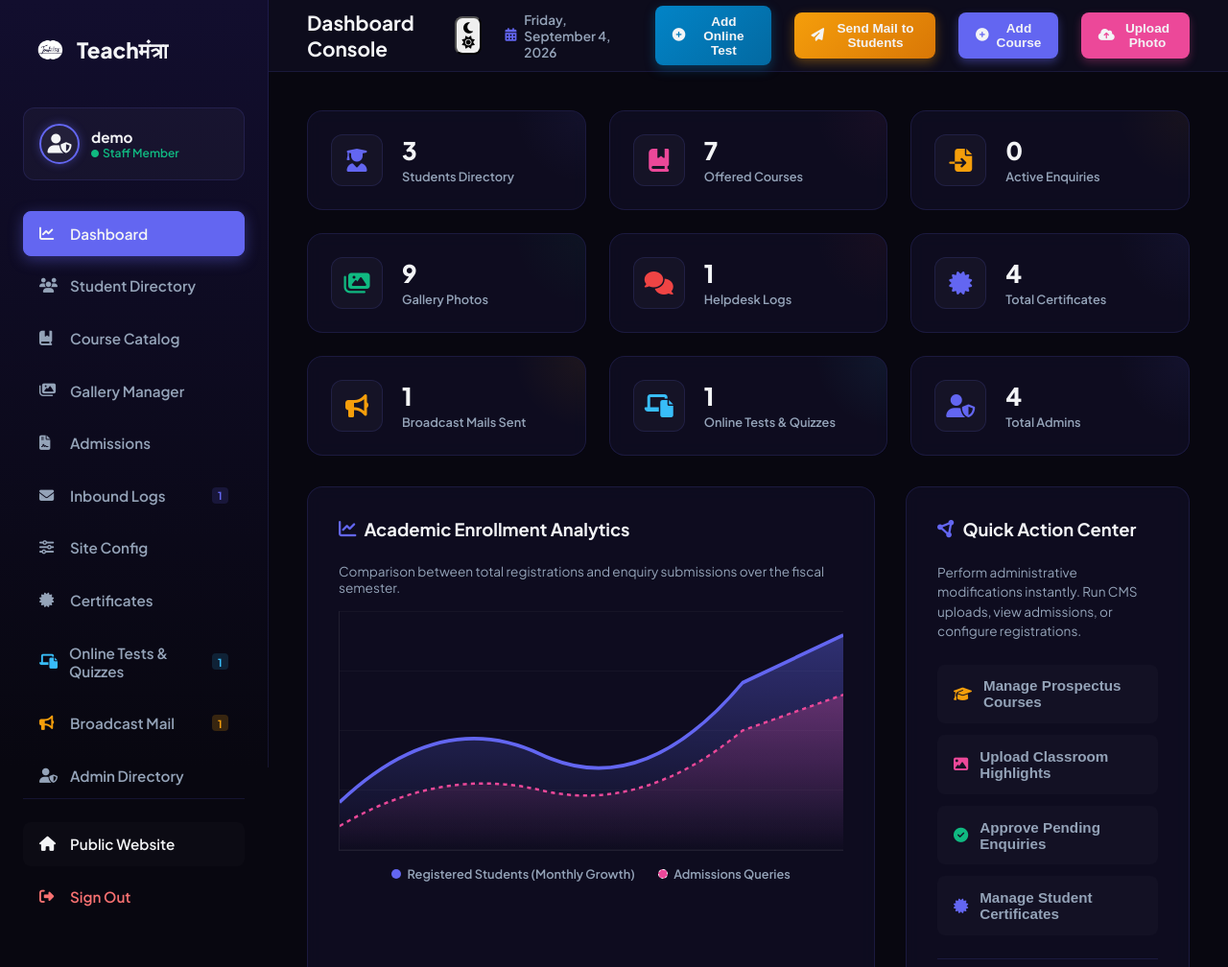
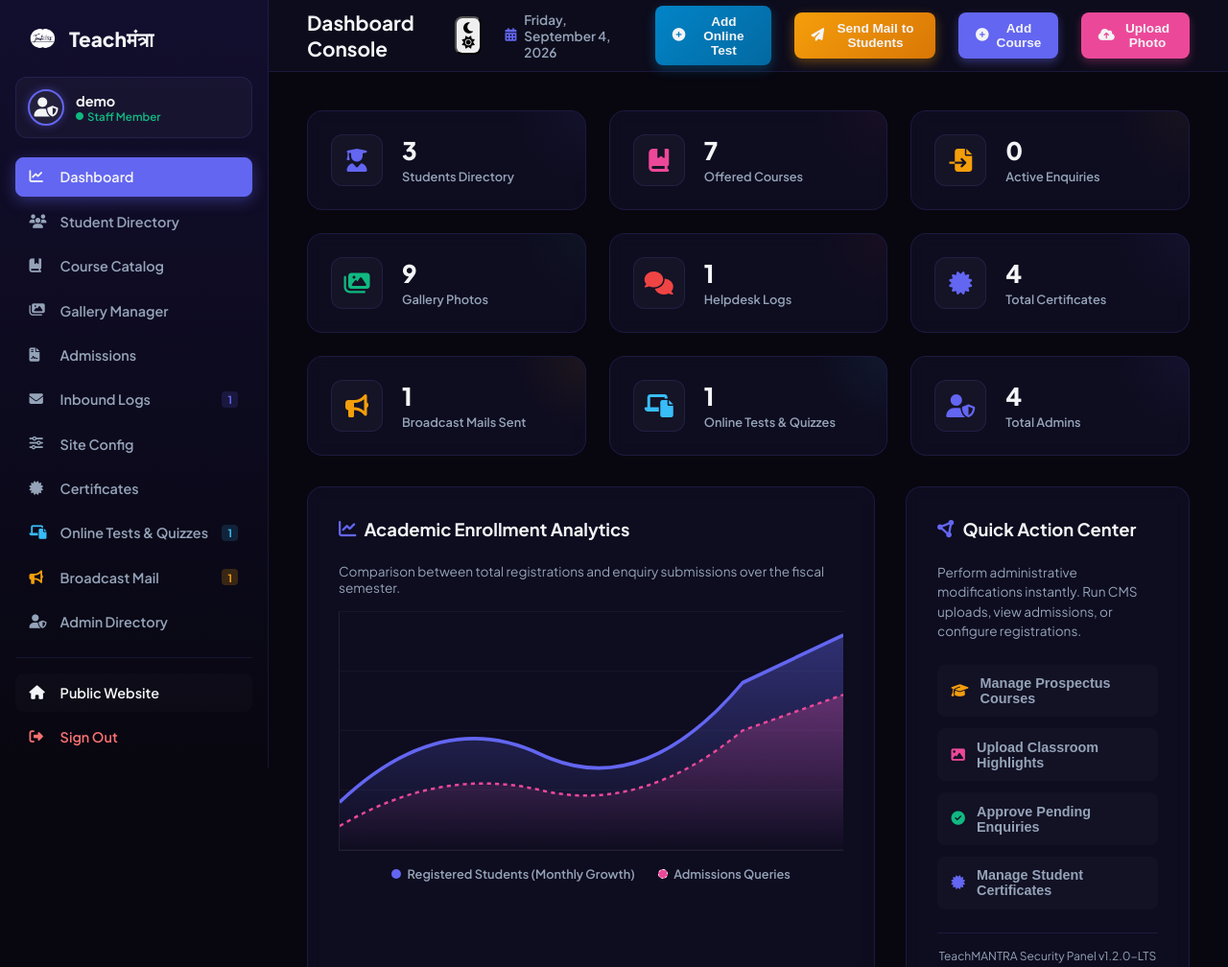
Before and after one commit to Lakisharma/TechMantra, a Django app: page /admin-dashboard/ in a window 1280 px wide. Shown: the top 1008 px of the page at 96% size. Run offline with Django 5.2, Linux system fonts and the light colour scheme; a user stored in the database is signed in; data comes from the database, SQL or seed files in the repository; data that the repository does not hold is empty.

Commit message:
Make admin dashboard sidebar scrollable with sleek scrollbars and optimized spacing

```diff
--- a/myapp/templates/admin_dashboard.html
+++ b/myapp/templates/admin_dashboard.html
@@ -157,24 +157,42 @@
       display: flex;
       flex-direction: column;
       height: 100vh;
+      max-height: 100vh;
       position: fixed;
       top: 0;
       left: 0;
       z-index: 100;
       transition: var(--transition-normal);
-      padding: 2rem 1.5rem;
+      padding: 1.25rem 1rem;
+      overflow-y: auto;
+      overflow-x: hidden;
+    }
+
+    .sidebar::-webkit-scrollbar {
+      width: 4px;
+    }
+    .sidebar::-webkit-scrollbar-track {
+      background: transparent;
+    }
+    .sidebar::-webkit-scrollbar-thumb {
+      background: rgba(99, 102, 241, 0.25);
+      border-radius: 10px;
+    }
+    .sidebar::-webkit-scrollbar-thumb:hover {
+      background: rgba(99, 102, 241, 0.5);
     }
 
     .sidebar-brand {
       display: flex;
       align-items: center;
       gap: 0.75rem;
-      font-size: 1.4rem;
+      font-size: 1.3rem;
       font-weight: 800;
       color: var(--text-main);
       text-decoration: none;
-      margin-bottom: 2.5rem;
+      margin-bottom: 1.25rem;
       padding: 0 0.5rem;
+      flex-shrink: 0;
     }
 
     .sidebar-brand i {
@@ -186,16 +204,17 @@
       display: flex;
       align-items: center;
       gap: 0.75rem;
-      padding: 1rem;
+      padding: 0.75rem;
       background: rgba(255, 255, 255, 0.03);
       border: 1px solid var(--border-color);
       border-radius: var(--border-radius-md);
-      margin-bottom: 2rem;
+      margin-bottom: 1.25rem;
+      flex-shrink: 0;
     }
 
     .admin-avatar {
-      width: 42px;
-      height: 42px;
+      width: 38px;
+      height: 38px;
       border-radius: 50%;
       object-fit: cover;
       border: 2px solid var(--primary);
@@ -203,13 +222,13 @@
     }
 
     .admin-info h4 {
-      font-size: 0.95rem;
+      font-size: 0.9rem;
       font-weight: 700;
       color: var(--text-main);
     }
 
     .admin-info p {
-      font-size: 0.75rem;
+      font-size: 0.72rem;
       color: var(--success);
       display: flex;
       align-items: center;
@@ -226,7 +245,7 @@
       list-style: none;
       display: flex;
       flex-direction: column;
-      gap: 0.5rem;
+      gap: 0.35rem;
       flex-grow: 1;
     }
 
@@ -234,12 +253,12 @@
       display: flex;
       align-items: center;
       gap: 0.75rem;
-      padding: 0.8rem 1rem;
+      padding: 0.65rem 0.85rem;
       color: var(--text-muted);
       text-decoration: none;
       border-radius: var(--border-radius-sm);
       font-weight: 600;
-      font-size: 0.95rem;
+      font-size: 0.9rem;
       cursor: pointer;
       border: 1px solid transparent;
       transition: var(--transition-normal);
@@ -259,10 +278,12 @@
 
     .sidebar-footer {
       border-top: 1px solid var(--border-color);
-      padding-top: 1.5rem;
+      padding-top: 1rem;
+      margin-top: 1rem;
       display: flex;
       flex-direction: column;
-      gap: 0.5rem;
+      gap: 0.35rem;
+      flex-shrink: 0;
     }
 
     /* Main Workspace */
```
